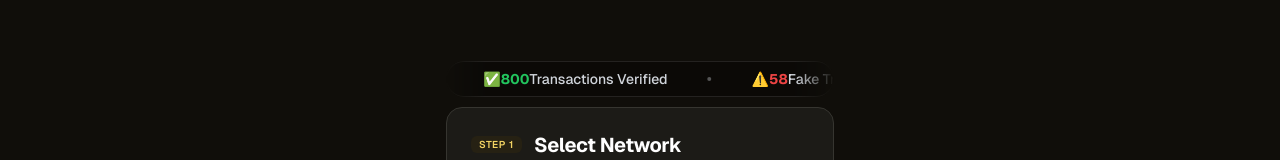
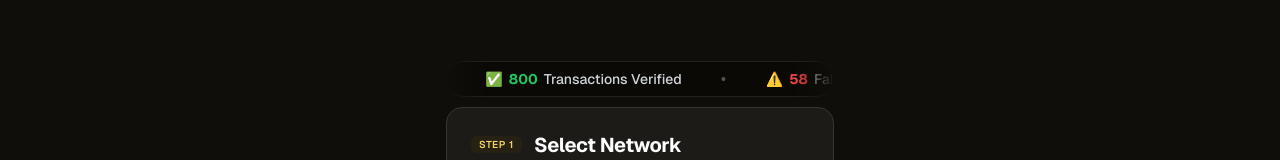
Before and after one commit to arbazxkr/flashchecker, a Next.js app in the folder client/: page / in a window 1280 px wide. Shown: the part 129-289 px from the top of the page. Built offline with nearby package versions, Linux system fonts and the light colour scheme; no server answers.

Commit message:
Fix StatsCounter spacing issue with margins

```diff
--- a/client/src/components/StatsCounter.module.css
+++ b/client/src/components/StatsCounter.module.css
@@ -35,6 +35,7 @@
     color: #4ade80;
     /* Green */
     font-weight: 700;
+    margin: 0 6px;
 }
 
 .separator {
```
